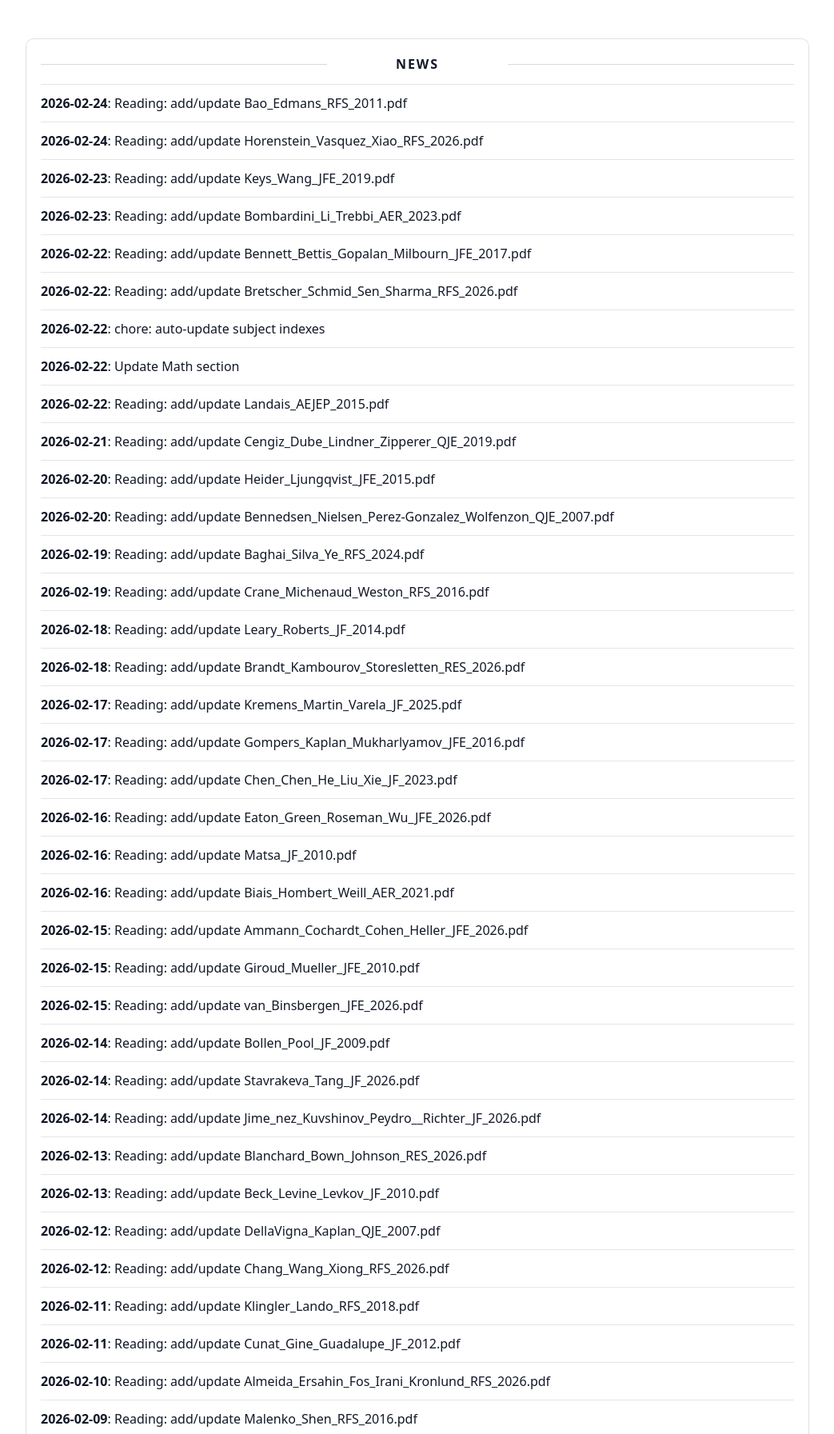
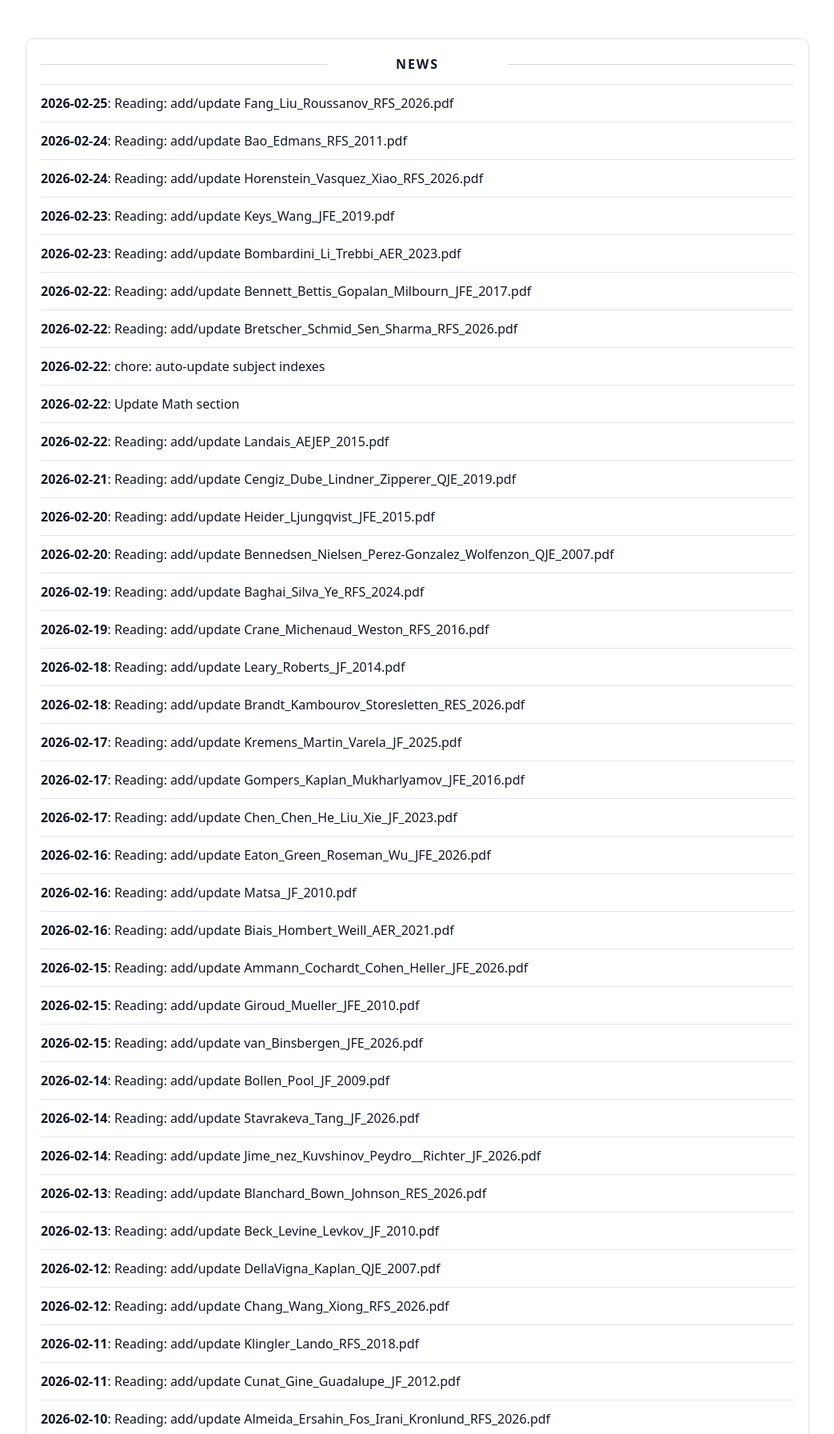
Before and after one commit to yaxinzn/study-archive, a Jekyll site: the page built from updates/index.md, in a window 1280 px wide, cut to the strip 476-2269 px from the top of the page. Shown: the whole strip at 80% size, without its empty margins (118-1161 px from the left). Built offline with Jekyll 4.4.1, drawn with Linux system fonts in a browser that asks for light colours; some of the changed text lies outside the part shown.

Commit message:
chore: update NEWS feed

```diff
--- a/_data/news.yml
+++ b/_data/news.yml
@@ -1,4 +1,7 @@
 # Auto-generated update history (sorted newest -> oldest). Do not edit manually.
+- ts: "1772019748"
+  date: "2026-02-25"
+  title: "Reading: add/update Fang_Liu_Roussanov_RFS_2026.pdf"
 - ts: "1771937114"
   date: "2026-02-24"
   title: "Reading: add/update Bao_Edmans_RFS_2011.pdf"
```
